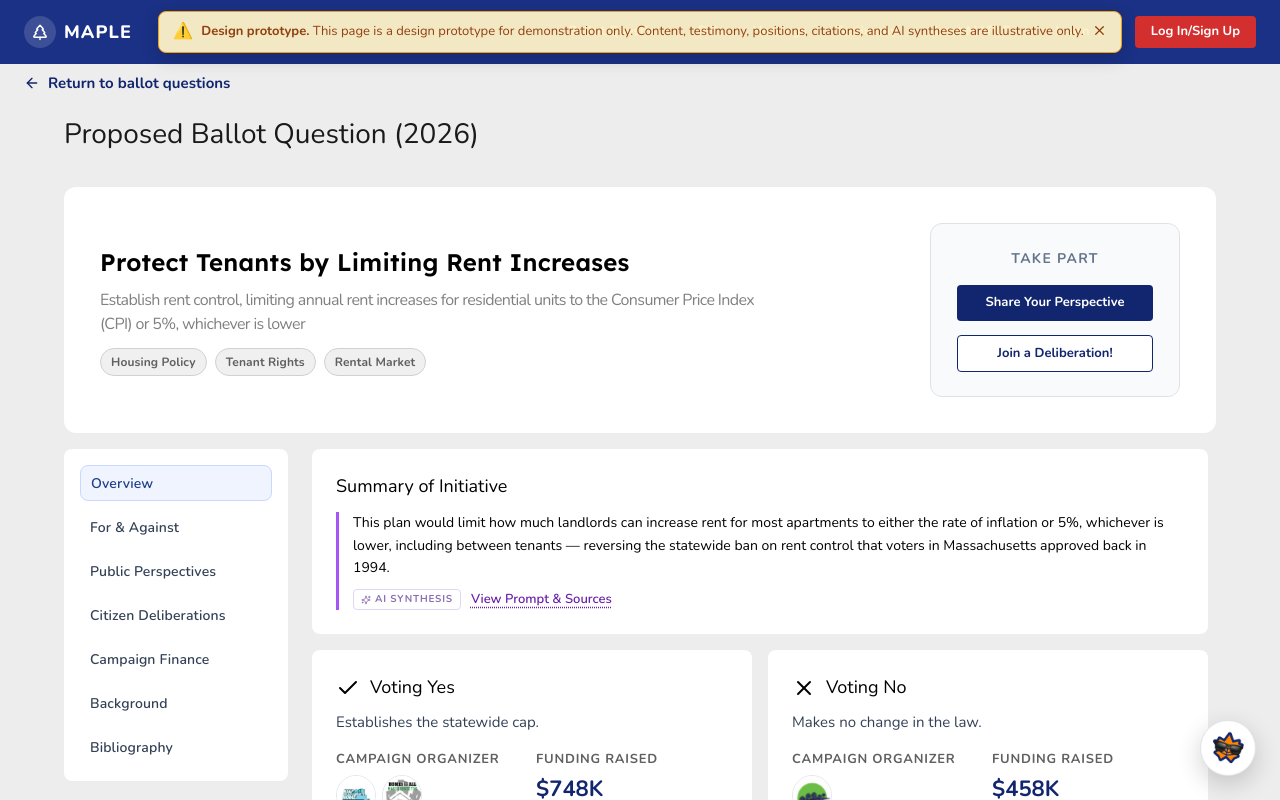
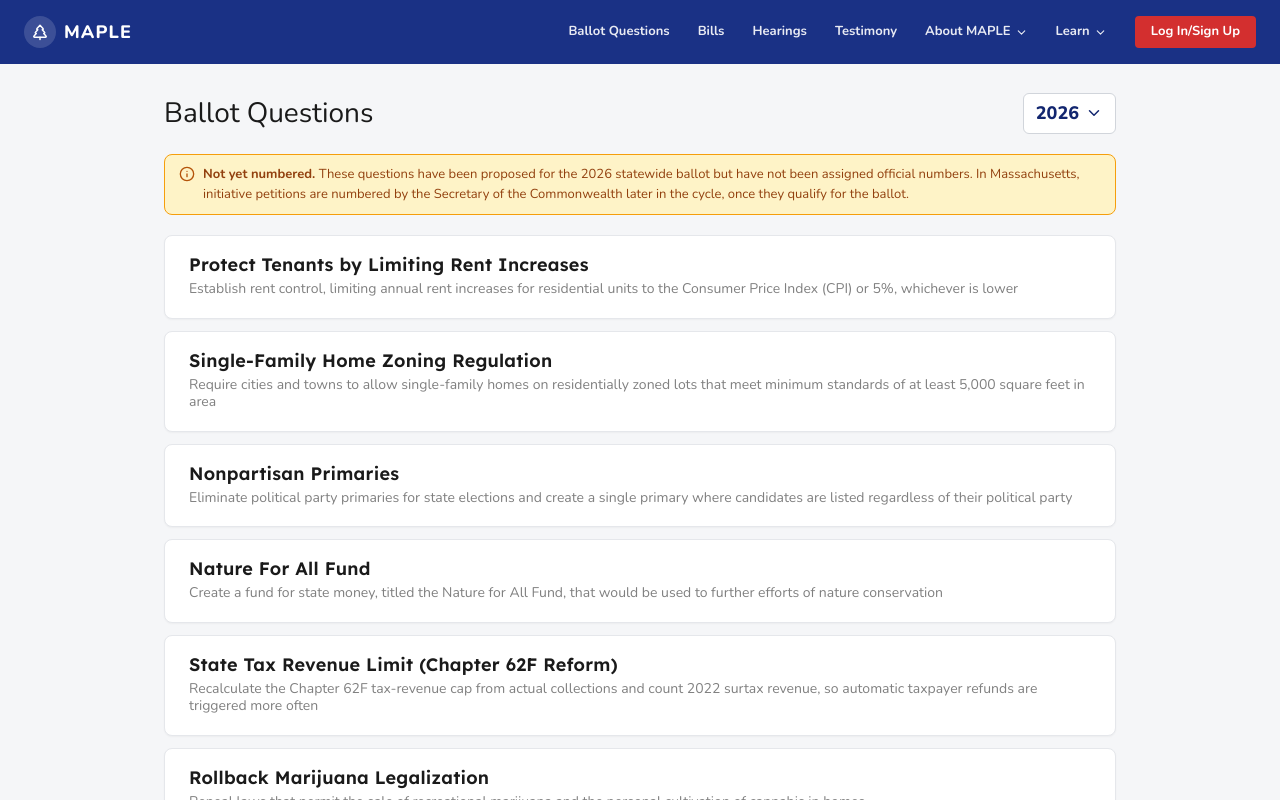
Before and after one commit to k-g-k/ballot, a React (Vite) app: page /ballotQuestions in a window 1280 px wide. Before the commit this address led to /ballotQuestions/rent-control-alt. Shown: the top 800 px of the page. Built offline with nearby package versions, Linux system fonts and the light colour scheme.

Commit message:
Refactor ballot questions component with new structure

```diff
--- a/src/app/components/ballot-questions.tsx
+++ b/src/app/components/ballot-questions.tsx
@@ -1,205 +1,268 @@
-import { useState, useEffect } from "react";
-import type { ReactNode } from "react";
-import {
-  Link,
-  Navigate,
-  Outlet,
-  Route,
-  Routes,
-  useLocation,
-} from "react-router-dom";
+import { Link } from "react-router-dom";
+import { ChevronDown, Info } from "lucide-react";
+import { MAPLE_DARK_NAVY, MapleTopNav, PageHeading } from "./maple-shared";
 
-import BallotQuestion from "./components/ballot-question";
-import ContentSchemata from "./components/content-schemata";
-import ConceptF from "./components/concept-f";
-import ConceptG from "./components/concept-g";
-import ConceptH from "./components/concept-h";
-import BallotQuestions from "./components/ballot-questions";
-import RentControlAlt from "./components/rent-control-alt";
-import TaxRebate62F from "./components/tax-rebate-62f";
+// ─── Data model ───────────────────────────────────────────────────────────────
+// A ballot question's presentation is driven by its state:
+//   • no number, no outcome  → pre-election, unnumbered
+//   • number, no outcome     → pre-election, numbered
+//   • number + outcome       → post-election, numbered (border + badges)
+type BadgeTone = "green" | "red" | "neutral" | "amber";
+type Badge = { label: string; tone: BadgeTone };
 
-// Sticky disclaimer shown on certain prototypes; content scrolls under it.
-function DisclaimerBar({ children }: { children: ReactNode }) {
+type BallotQuestion = {
+  title: string;
+  description: string;
+  number?: number;
+  outcome?: "passed" | "rejected";
+  badges?: Badge[];
+  href?: string;
+};
+
+// The current 2026 statewide ballot questions — proposed but not yet numbered,
+// so every entry is in the pre-election unnumbered state. The gun-law referendum
+// is listed last as it is a different type of question than the initiatives.
+const QUESTIONS_2026: BallotQuestion[] = [
+  {
+    title: "Protect Tenants by Limiting Rent Increases",
+    description:
+      "Establish rent control, limiting annual rent increases for residential units to the Consumer Price Index (CPI) or 5%, whichever is lower",
+    href: "/ballotQuestions/rent-control-alt",
+  },
+  {
+    title: "Single-Family Home Zoning Regulation",
+    description:
+      "Require cities and towns to allow single-family homes on residentially zoned lots that meet minimum standards of at least 5,000 square feet in area",
+  },
+  {
+    title: "Nonpartisan Primaries",
+    description:
+      "Eliminate political party primaries for state elections and create a single primary where candidates are listed regardless of their political party",
+  },
+  {
+    title: "Nature For All Fund",
+    description:
+      "Create a fund for state money, titled the Nature for All Fund, that would be used to further efforts of nature conservation",
+  },
+  {
+    title: "State Tax Revenue Limit (Chapter 62F Reform)",
+    description:
+      "Recalculate the Chapter 62F tax-revenue cap from actual collections and count 2022 surtax revenue, so automatic taxpayer refunds are triggered more often",
+    href: "/ballotQuestions/tax-rebate-62f",
+  },
+  {
+    title: "Rollback Marijuana Legalization",
+    description:
+      "Repeal laws that permit the sale of recreational marijuana and the personal cultivation of cannabis in homes",
+  },
+  {
+    title: "Election Day Voter Registration",
+    description:
+      "Allow eligible voters to register in person and vote at their polling place on election day.",
+  },
+  {
+    title:
+      "Allow Collective Bargaining for Committee for Public Counsel Services Employees",
+    description:
+      "Permit employees of the Committee for Public Counsel Services to participate in collective bargaining practices",
+  },
+  {
+    title: "Do Not Repeal New Gun Laws",
+    description:
+      "Uphold recently passed firearm regulations (H.4885) that became law in 2024",
+  },
+];
+
+// ─── Toast / info banner (shown for the unnumbered state) ─────────────────────
+function UnnumberedNotice() {
   return (
-    <div className="sticky top-0 z-40 h-[37px] bg-[#fef3c7] border-b border-[#f59e0b] px-[16px] flex items-center gap-[8px]">
-      <span className="text-[16px]">⚠️</span>
-      <p className="font-['Nunito'] font-bold text-[13px] text-[#92400e] leading-[1.4]">
-        {children}
+    <div
+      className="flex items-start gap-2 rounded-[8px] px-[14px] py-[10px] mb-[20px]"
+      style={{ backgroundColor: "#fef3c7", border: "1px solid #f59e0b" }}
+    >
+      <Info size={16} color="#b45309" className="mt-[1px] shrink-0" />
+      <p
+        className="font-['Nunito'] text-[13px] leading-[1.5]"
+        style={{ color: "#92400e" }}
+      >
+        <span className="font-bold">Not yet numbered.</span> These questions
+        have been proposed for the 2026 statewide ballot but have not been
+        assigned official numbers. In Massachusetts, initiative petitions are
+        numbered by the Secretary of the Commonwealth later in the cycle, once
+        they qualify for the ballot.
       </p>
     </div>
   );
 }
 
-// Route sections, used to group prototypes in the dev nav.
-const GROUPS = [
-  { key: "ballot-questions", title: "MAPLE · Ballot Questions" },
-  { key: "2024-audit", title: "2024 Ballot Question · Audit" },
-] as const;
-
-type GroupKey = (typeof GROUPS)[number]["key"];
-
-type Prototype = {
-  id: string; // "A".."I"
-  path: string; // route path, e.g. "prototype/2024-ballot-question/audit/e-content-schemata"
-  label: string;
-  group: GroupKey;
-  element: ReactNode;
+// ─── Status badge chip ────────────────────────────────────────────────────────
+const BADGE_TONES: Record<
+  BadgeTone,
+  { bg: string; text: string; border: string }
+> = {
+  green: { bg: "#dcfce7", text: "#15803d", border: "#bbf7d0" },
+  red: { bg: "#fee2e2", text: "#b91c1c", border: "#fecaca" },
+  neutral: { bg: "#f1f1f1", text: "#525252", border: "#d4d4d4" },
+  amber: { bg: "#fef3c7", text: "#92400e", border: "#f59e0b" },
 };
 
-// Every prototype A–I is routable by URL. Navigation is dev-only (see DevNav).
-const PROTOTYPES: Prototype[] = [
-  { id: "BQ", path: "ballotQuestions", label: "2026 Index", group: "ballot-questions", element: <BallotQuestions /> },
-  { id: "D", path: "prototype/2024-ballot-question/audit/d-original", label: "Original", group: "2024-audit", element: <BallotQuestion /> },
-  { id: "E", path: "prototype/2024-ballot-question/audit/e-content-schemata", label: "Content Schemata", group: "2024-audit", element: <ContentSchemata /> },
-  { id: "F", path: "prototype/2024-ballot-question/audit/f-foragainst-1", label: "For & Against 1", group: "2024-audit", element: <ConceptF /> },
-  { id: "G", path: "prototype/2024-ballot-question/audit/g-foragainst-2", label: "For & Against 2", group: "2024-audit", element: <ConceptG /> },
-  {
-    id: "H",
-    path: "prototype/2024-ballot-question/audit/h-foragainst-hybrid",
-    label: "For & Against Hybrid",
-    group: "2024-audit",
-    element: (
-      <>
-        <DisclaimerBar>
-          All content in the For & Against Example, including campaign positions, research citations, and AI synthesis, was generated by AI for demonstration purposes only. This is not real ballot measure data.
-        </DisclaimerBar>
-        <ConceptH />
-      </>
-    ),
-  },
-  {
-    id: "BQ2",
-    path: "ballotQuestions/rent-control-alt",
-    label: "Rent Control",
-    group: "ballot-questions",
-    element: <RentControlAlt />,
-  },
-  {
-    id: "BQ3",
-    path: "ballotQuestions/tax-rebate-62f",
-    label: "62F Tax Rebate",
-    group: "ballot-questions",
-    element: <TaxRebate62F />,
-  },
-];
+function BadgeChip({ label, tone }: Badge) {
+  const t = BADGE_TONES[tone];
+  return (
+    <span
+      className="inline-flex items-center rounded-[4px] px-[8px] py-[2px]"
+      style={{
+        fontFamily: "Nunito",
+        fontWeight: 700,
+        fontSize: 12,
+        backgroundColor: t.bg,
+        color: t.text,
+        border: `1px solid ${t.border}`,
+      }}
+    >
+      {label}
+    </span>
+  );
+}
 
-const DEFAULT_PATH = "/ballotQuestions/rent-control-alt";
+// ─── Ballot question card (state-driven) ──────────────────────────────────────
+function QuestionCard({ q }: { q: BallotQuestion }) {
+  const isPostElection = q.outcome != null;
+  const rejected = q.outcome === "rejected";
+  const borderColor = !isPostElection
+    ? "#e5e7eb"
+    : rejected
+      ? "#f87171"
+      : "#22c55e";
+  // Rejected questions are visually de-emphasized in the post-election state.
+  const muted = rejected ? 0.6 : 1;
+  // Unnumbered questions get a "Tentative" chip in the same spot post-election
+  // questions show their outcome badges.
+  const badges: Badge[] =
+    q.number == null
+      ? [{ label: "Tentative Ballot Question", tone: "amber" }]
+      : (q.badges ?? []);
 
-// Collapsible navigation panel flush against the bottom-right edge of the
-// screen. Rendered only in development (see Layout) — Vite strips it from
-// production builds.
-function DevNav() {
-  const { pathname } = useLocation();
-  const [open, setOpen] = useState(true);
+  const cardClassName =
+    "flex items-center gap-[20px] bg-white rounded-[8px] px-[24px] py-[20px]" +
+    (q.href ? " no-underline" : "");
+  const cardStyle = {
+    border: "1px solid #e5e7eb",
+    borderLeft: isPostElection
+      ? `4px solid ${borderColor}`
+      : "1px solid #e5e7eb",
+    boxShadow: "0 1px 2px rgba(0,0,0,0.04)",
+  };
 
-  if (!open) {
+  const content = (
+    <>
+      {/* Number column — temporarily hidden. Restore this <span> to show the
+          number (or its "?" placeholder) again in the unnumbered/numbered states.
+      <span
+        className="shrink-0 text-center"
+        style={{
+          fontFamily: "Lexend",
+          fontWeight: 100,
+          fontSize: 44,
+          lineHeight: 1,
+          color: "#000",
+          width: 80,
+          opacity: muted,
+        }}
+      >
+        {q.number ?? "?"}
+      </span>
+      */}
+
+      <div className="min-w-0 flex-1" style={{ opacity: muted }}>
+        <h3
+          className="font-['Lexend'] font-semibold text-[18px] leading-[1.3] tracking-[0.24px]"
+          style={{ lineHeight: 1, color: "#1a1a1a" }}
+        >
+          {q.title}
+        </h3>
+        <p
+          className="font-['Nunito'] font-light text-[14px] leading-[1.5] mt-[6px]"
+          style={{ lineHeight: 1.25, color: "#808080" }}
+        >
+          {q.description}
+        </p>
+        {/* Badge row — temporarily hidden. Restore this block to show the
+            "Tentative Ballot Question" chip and post-election outcome badges.
+        {badges.length > 0 && (
+          <div className="flex flex-wrap gap-[6px] mt-[10px]">
+            {badges.map((b) => (
+              <BadgeChip key={b.label} {...b} />
+            ))}
+          </div>
+        )}
+        */}
+      </div>
+    </>
+  );
+
+  if (q.href) {
     return (
-      <button
-        onClick={() => setOpen(true)}
-        className="fixed left-0 bottom-16 z-[60] shadow-lg"
-        style={{ fontFamily: "Nunito", background: "#12266f", color: "#fff", borderTopRightRadius: 8, borderBottomRightRadius: 8, padding: "14px 8px", fontWeight: 800, fontSize: 11, letterSpacing: "0.1em", writingMode: "vertical-rl" }}
-      >
-        DEV NAV
-      </button>
+      <Link to={q.href} className={cardClassName} style={cardStyle}>
+        {content}
+      </Link>
     );
   }
 
   return (
-    <div
-      className="fixed left-0 bottom-0 z-[60] shadow-lg"
-      style={{ fontFamily: "Nunito", width: 260, background: "#fff", border: "1px solid #d1d1d1", borderLeft: "none", borderBottom: "none", borderTopRightRadius: 8, overflow: "hidden" }}
-    >
-      <div
-        className="flex items-center justify-between"
-        style={{ background: "#12266f", color: "#fff", padding: "6px 10px" }}
-      >
-        <span style={{ fontWeight: 800, fontSize: 11, letterSpacing: "0.1em" }}>DEV NAV</span>
-        <button onClick={() => setOpen(false)} aria-label="Collapse dev nav" style={{ color: "#fff", fontSize: 16, lineHeight: 1, fontWeight: 700 }}>
-          ×
-        </button>
-      </div>
-      <div style={{ maxHeight: "60vh", overflowY: "auto", padding: 8 }}>
-        {GROUPS.map((g) => (
-          <div key={g.key} className="mb-2 last:mb-0">
-            <div style={{ fontSize: 10, fontWeight: 800, color: "#888", textTransform: "uppercase", letterSpacing: "0.08em", padding: "4px 6px" }}>
-              {g.title}
-            </div>
-            {PROTOTYPES.filter((p) => p.group === g.key).map((p) => {
-              const active = `/${p.path}` === pathname;
-              return (
-                <Link
-                  key={p.id}
-                  to={`/${p.path}`}
-                  className={active ? "block rounded" : "block rounded hover:bg-[#f0f0f0]"}
-                  style={{
-                    padding: "5px 8px",
-                    fontSize: 12,
-                    fontWeight: 700,
-                    textDecoration: "none",
-                    color: active ? "#fff" : "#334156",
-                    background: active ? "#12266f" : undefined,
-                  }}
-                >
-                  <span style={{ opacity: 0.55, marginRight: 6 }}>{p.id}</span>
-                  {p.label}
-                </Link>
-              );
-            })}
-          </div>
-        ))}
-      </div>
+    <div className={cardClassName} style={cardStyle}>
+      {content}
     </div>
   );
 }
 
-// Persistent chrome. In production this is just the routed content; the dev nav
-// only renders during `npm run dev`.
-function Layout() {
-  // Dev Nav is hidden by default (even in dev). Toggle it with ⌘/Ctrl+Shift+D;
-  // the choice persists in localStorage. Keep adding new prototypes to the
-  // PROTOTYPES registry regardless — they appear here whenever it's enabled.
-  const [devNav, setDevNav] = useState(
-    () =>
-      typeof localStorage !== "undefined" &&
-      localStorage.getItem("maple-devnav") === "1",
-  );
-  useEffect(() => {
-    const onKey = (e: KeyboardEvent) => {
-      if (
-        (e.metaKey || e.ctrlKey) &&
-        e.shiftKey &&
-        (e.key === "D" || e.key === "d")
-      ) {
-        e.preventDefault();
-        setDevNav((v) => {
-          const next = !v;
-          localStorage.setItem("maple-devnav", next ? "1" : "0");
-          return next;
-        });
-      }
-    };
-    window.addEventListener("keydown", onKey);
-    return () => window.removeEventListener("keydown", onKey);
-  }, []);
+// ─── Page ─────────────────────────────────────────────────────────────────────
+export default function BallotQuestions() {
+  // Once questions are numbered, order them by that number; unnumbered
+  // questions keep their authored order (gun-law referendum last).
+  const questions = [...QUESTIONS_2026].sort((a, b) => {
+    if (a.number == null && b.number == null) return 0;
+    if (a.number == null) return 1;
+    if (b.number == null) return -1;
+    return a.number - b.number;
+  });
+  // The list phase is derived from the data: if nothing is numbered yet, we are
+  // in the pre-election unnumbered state and show the notice banner.
+  const unnumbered = questions.every((q) => q.number == null);
+
   return (
-    <div className="min-h-screen bg-background">
-      <Outlet />
-      {import.meta.env.DEV && devNav && <DevNav />}
+    <div className="min-h-screen" style={{ backgroundColor: "#f5f6f8" }}>
+      <MapleTopNav />
+
+      <main className="max-w-[1000px] mx-auto px-6 py-[28px]">
+        {/* Heading row */}
+        <div className="flex items-center justify-between mb-[20px]">
+          <PageHeading>Ballot Questions</PageHeading>
+          <button
+            className="flex items-center gap-1.5 rounded-[6px] px-[12px] py-[6px]"
+            style={{
+              fontFamily: "Nunito",
+              fontWeight: 800,
+              fontSize: 18,
+              color: MAPLE_DARK_NAVY,
+              border: "1px solid #d1d5db",
+              backgroundColor: "#fff",
+            }}
+          >
+            2026
+            <ChevronDown size={18} />
+          </button>
+        </div>
+
+        {unnumbered && <UnnumberedNotice />}
+
+        {/* Question list */}
+        <div className="flex flex-col gap-[12px]">
+          {questions.map((q) => (
+            <QuestionCard key={q.title} q={q} />
+          ))}
+        </div>
+      </main>
     </div>
   );
 }
-
-export default function App() {
-  return (
-    <Routes>
-      <Route element={<Layout />}>
-        <Route index element={<Navigate to={DEFAULT_PATH} replace />} />
-        {PROTOTYPES.map((p) => (
-          <Route key={p.id} path={p.path} element={p.element} />
-        ))}
-        {/* Unknown paths fall back to the default prototype */}
-        <Route path="*" element={<Navigate to={DEFAULT_PATH} replace />} />
-      </Route>
-    </Routes>
-  );
-}
```
